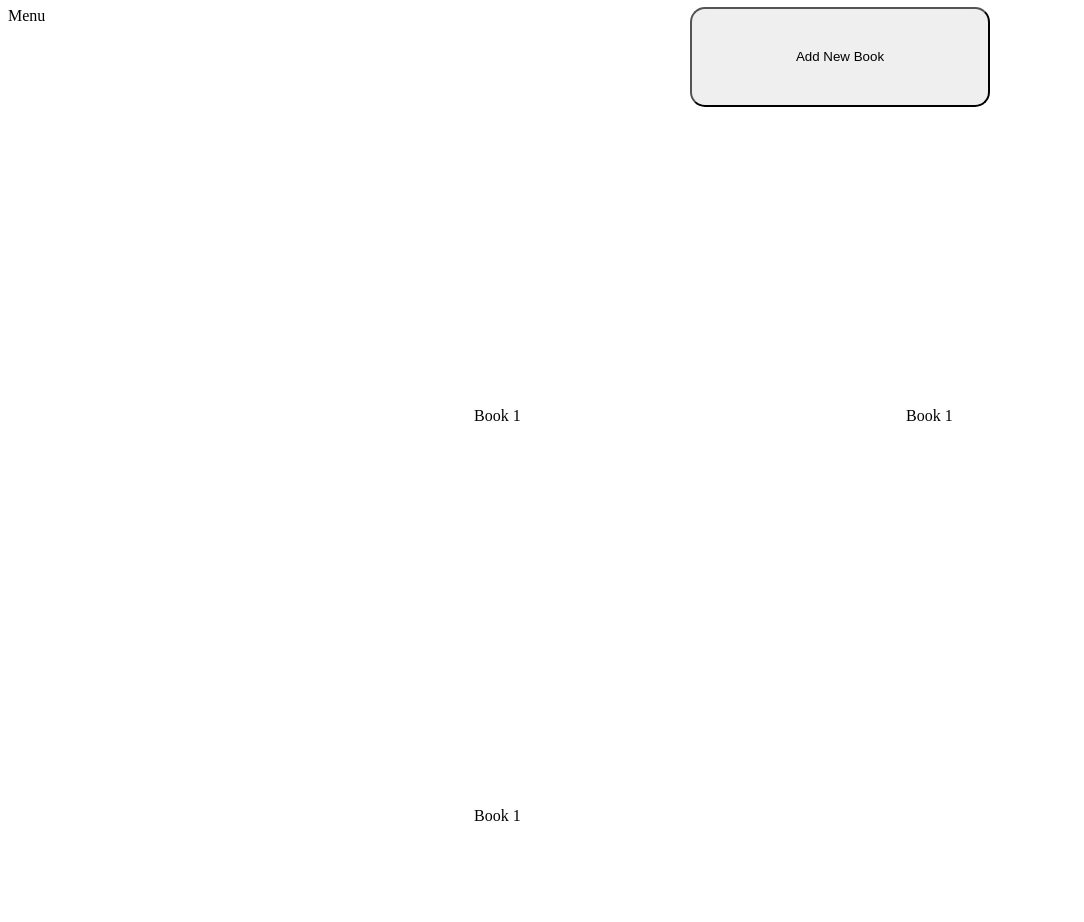
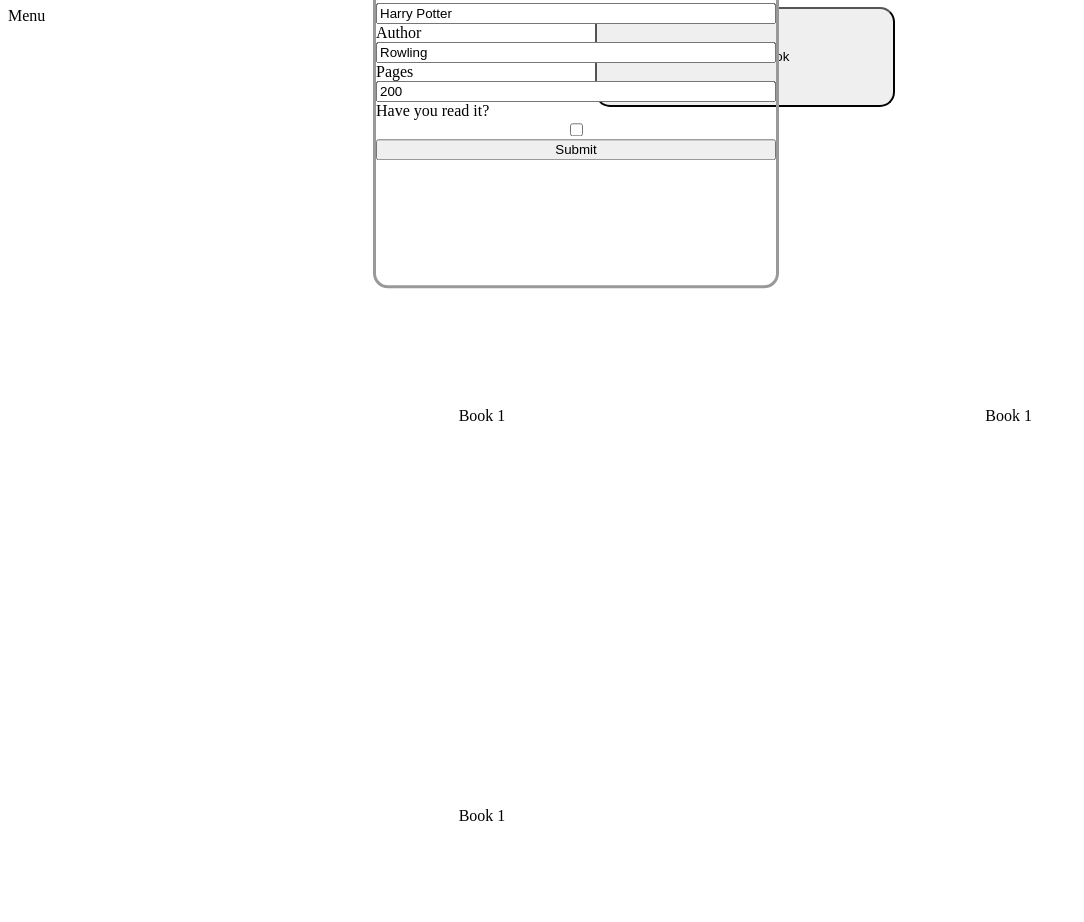
Before and after one commit to AdamsFontil/library, a plain HTML site: page index.html in a window 1280 px wide. Shown: the part 73-995 px from the top of the page, without its empty margins (0-1084 px from the left). Drawn offline with Linux system fonts and the light colour scheme.

Commit message:
Add popup form

```diff
--- a/index.html
+++ b/index.html
@@ -19,7 +19,7 @@
             <div>Book 1</div>
         </div>
         <div class="form">
-            <form  class="form" method="post" action="" target = "_parent" style="display: none;" >
+            <form  id="form" method="post" action="" target = "_parent" >
                 <label for="title">Title</label>
                 <input type="text" value="Harry Potter" id="title">
                 <label for="author">Author</label>
--- a/script.js
+++ b/script.js
@@ -50,4 +50,16 @@ function showBooks () {
 function addBook () {
 
 
+
 }
+
+function openTheForm() {
+    document.getElementById("form").style.display = "block";
+  }
+
+  function closeTheForm() {
+    document.getElementById("form").style.display = "none";
+  }
+
+//   closeTheForm()
+//   openTheForm()
--- a/style.css
+++ b/style.css
@@ -11,6 +11,9 @@ h1 {
     grid-template-rows: auto;
     justify-items: center;
     align-items: center;
+    position: relative;
+    text-align: center;
+    width: 100%;
 }
 .books div {
     width: 300px;
@@ -31,11 +34,18 @@ h1 {
     width: 300px;
 
 }
-.form {
+#form {
     display: flex;
     flex-direction: column;
     border-radius: 15px;
     width: 400px;
-    height: 500px;
+    height: 300px;
     grid-template-columns: 1/-1;
+    position: fixed;
+    left: 45%;
+    top: 5%;
+    transform: translate(-50%, 5%);
+    border: 3px solid #999999;
+    z-index: 9;
+
 }
```
